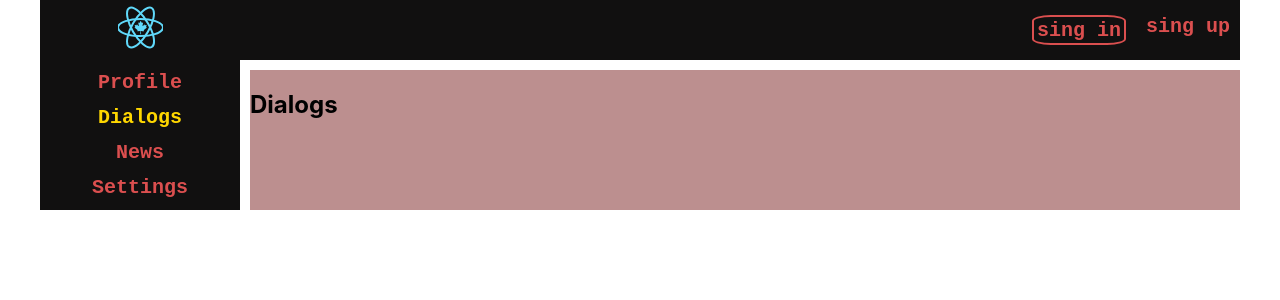
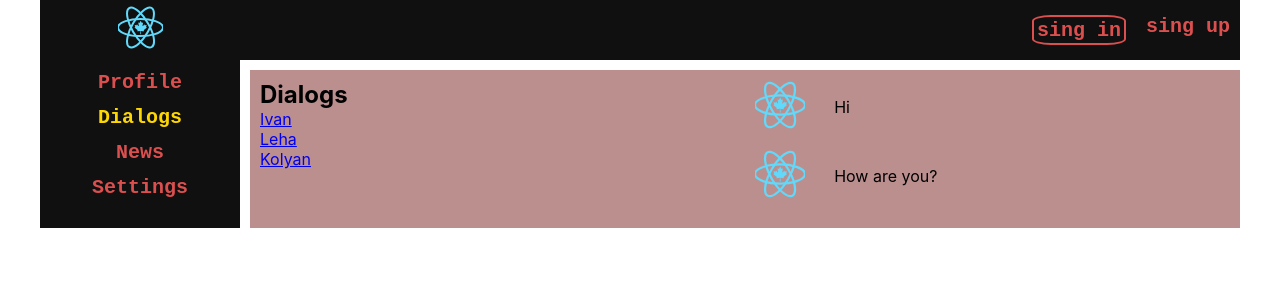
Before and after one commit to Qseboy/socialNetwork-React-Redux, a React (Create React App) app: page /dialogs in a window 1280 px wide. Shown: the top 300 px of the page. Built offline with nearby package versions, Linux system fonts and the light colour scheme.

Commit message:
#5 Crushing into subcomponents Dialogs page.

```diff
--- a/src/App.js
+++ b/src/App.js
@@ -19,10 +19,10 @@ const App = () => {
           <Login />
           <Navbar />
           <div className="app-wrapper-content">
-            <Route path="/Dialogs" component={Dialogs} />
-            <Route path="/Profile" component={Profile} />
-            <Route path="/News" component={News} />
-            <Route path="/Settings" component={Settings} />
+            <Route path="/dialogs" component={Dialogs} />
+            <Route path="/profile" component={Profile} />
+            <Route path="/news" component={News} />
+            <Route path="/settings" component={Settings} />
           </div>
         </div>
       </div>
--- /dev/null
+++ b/src/components/Dialogs/Dialog/Dialog.jsx
@@ -0,0 +1,27 @@
+import React from "react";
+import s from "./Dialog.module.css";
+import { NavLink } from "react-router-dom";
+
+const Dialog = () => {
+  return (
+    <div className={s.dialogsItems}>
+      <h2>Dialogs</h2>
+      <div className={s.dialog}>
+        <NavLink activeClassName={s.active} to="/dialogs/1">
+          Ivan
+        </NavLink>
+      </div>
+      <div className={s.dialog}>
+        <NavLink activeClassName={s.active} to="/dialogs/2">
+          Leha
+        </NavLink>
+      </div>
+      <div className={s.dialog}>
+        <NavLink activeClassName={s.active} to="/dialogs/3">
+          Kolyan
+        </NavLink>
+      </div>
+    </div>
+  );
+};
+export default Dialog;
--- /dev/null
+++ b/src/components/Dialogs/Dialog/Dialog.module.css
@@ -0,0 +1,12 @@
+.dialogsItems {
+  padding: 10px;
+}
+.dialogsItems h2 {
+  margin: 0px;
+}
+.dialogsItems .active {
+  color: gold;
+  text-decoration: none;
+}
+.dialog {
+}
--- a/src/components/Dialogs/Dialogs.jsx
+++ b/src/components/Dialogs/Dialogs.jsx
@@ -1,10 +1,13 @@
 import React from "react";
-import s from "./Dialogis.module.css";
+import s from "./Dialogs.module.css";
+import Dialog from "./Dialog/Dialog";
+import Messages from "./Messages/Messages";
 
 const Dialogs = props => {
   return (
-    <div>
-      <h2>Dialogs</h2>
+    <div className={s.dialogs}>
+      <Dialog />
+      <Messages />
     </div>
   );
 };
--- /dev/null
+++ b/src/components/Dialogs/Dialogs.module.css
@@ -0,0 +1,4 @@
+.dialogs {
+  display: grid;
+  grid-template-columns: 1fr 1fr;
+}
--- /dev/null
+++ b/src/components/Dialogs/Messages/Messages.jsx
@@ -0,0 +1,23 @@
+import React from "react";
+import s from "./Messages.module.css";
+import logo from "./logo.svg";
+
+const Messages = () => {
+  return (
+    <div className={s.messagesItems}>
+      <div className={s.message}>
+        <div>
+          <img className={s.logo} src={logo} />
+        </div>
+        <div>Hi</div>
+      </div>
+      <div className={s.message}>
+        <div>
+          <img className={s.logo} src={logo} />
+        </div>
+        <div>How are you?</div>
+      </div>
+    </div>
+  );
+};
+export default Messages;
--- /dev/null
+++ b/src/components/Dialogs/Messages/Messages.module.css
@@ -0,0 +1,14 @@
+.messagesItems {
+  padding: 10px;
+}
+.message {
+  display: grid;
+  grid-template-columns: 2fr 10fr;
+  align-items: center;
+  margin-bottom: 15px;
+}
+
+.logo {
+  width: 50px;
+  height: 50px;
+}
--- a/src/components/Navbar/Navbar.jsx
+++ b/src/components/Navbar/Navbar.jsx
@@ -6,22 +6,22 @@ const Navbar = () => {
   return (
     <nav className={s.nav}>
       <div className={`${s.item} ${s.active}`}>
-        <NavLink activeClassName={s.active} to="/Profile">
+        <NavLink activeClassName={s.active} to="/profile">
           Profile
         </NavLink>
       </div>
       <div className={s.item}>
-        <NavLink activeClassName={s.active} to="/Dialogs">
+        <NavLink activeClassName={s.active} to="/dialogs">
           Dialogs
         </NavLink>
       </div>
       <div className={s.item}>
-        <NavLink activeClassName={s.active} to="/News">
+        <NavLink activeClassName={s.active} to="/news">
           News
         </NavLink>
       </div>
       <div className={s.item}>
-        <NavLink activeClassName={s.active} to="/Settings">
+        <NavLink activeClassName={s.active} to="/settings">
           Settings
         </NavLink>
       </div>
```
Also changed, not shown: src/components/Dialogs/Dialogis.module.css (deleted), src/components/Dialogs/Messages/logo.svg (added).
